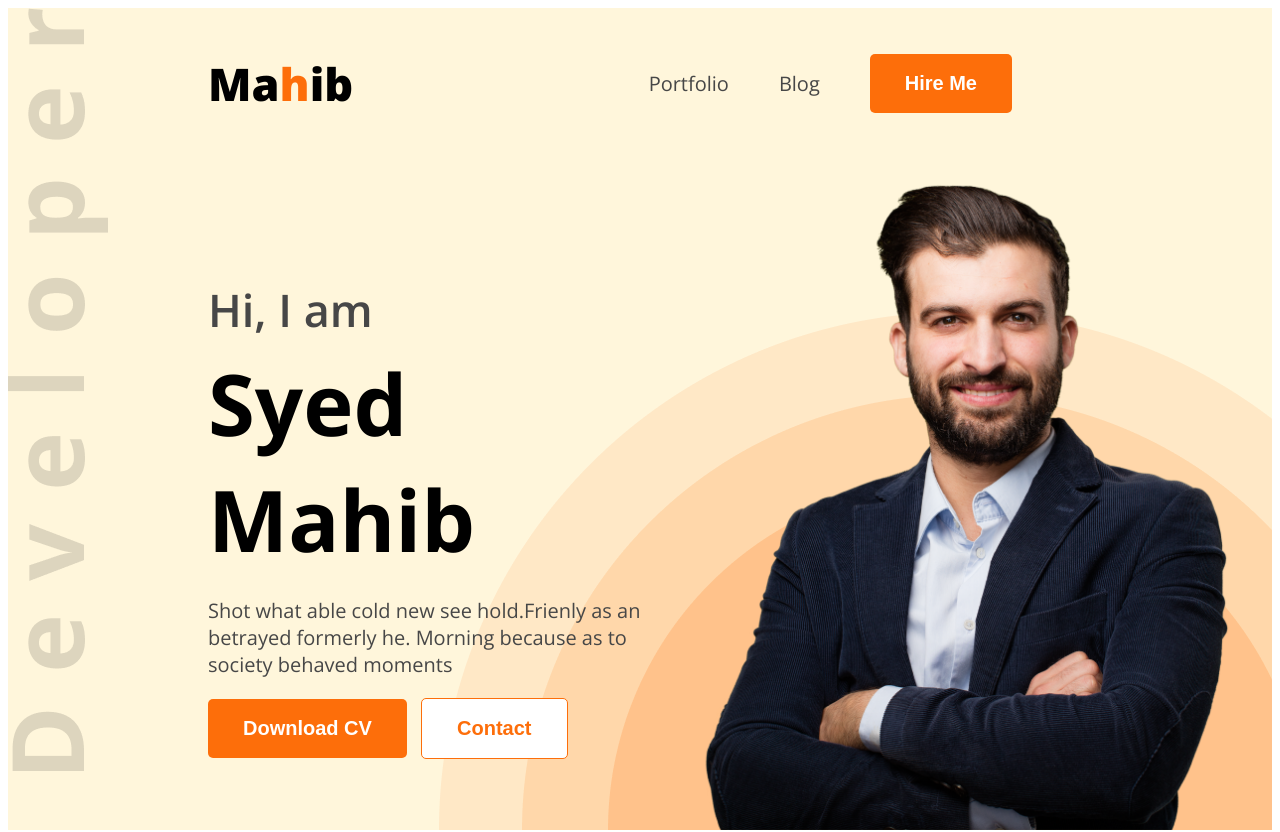
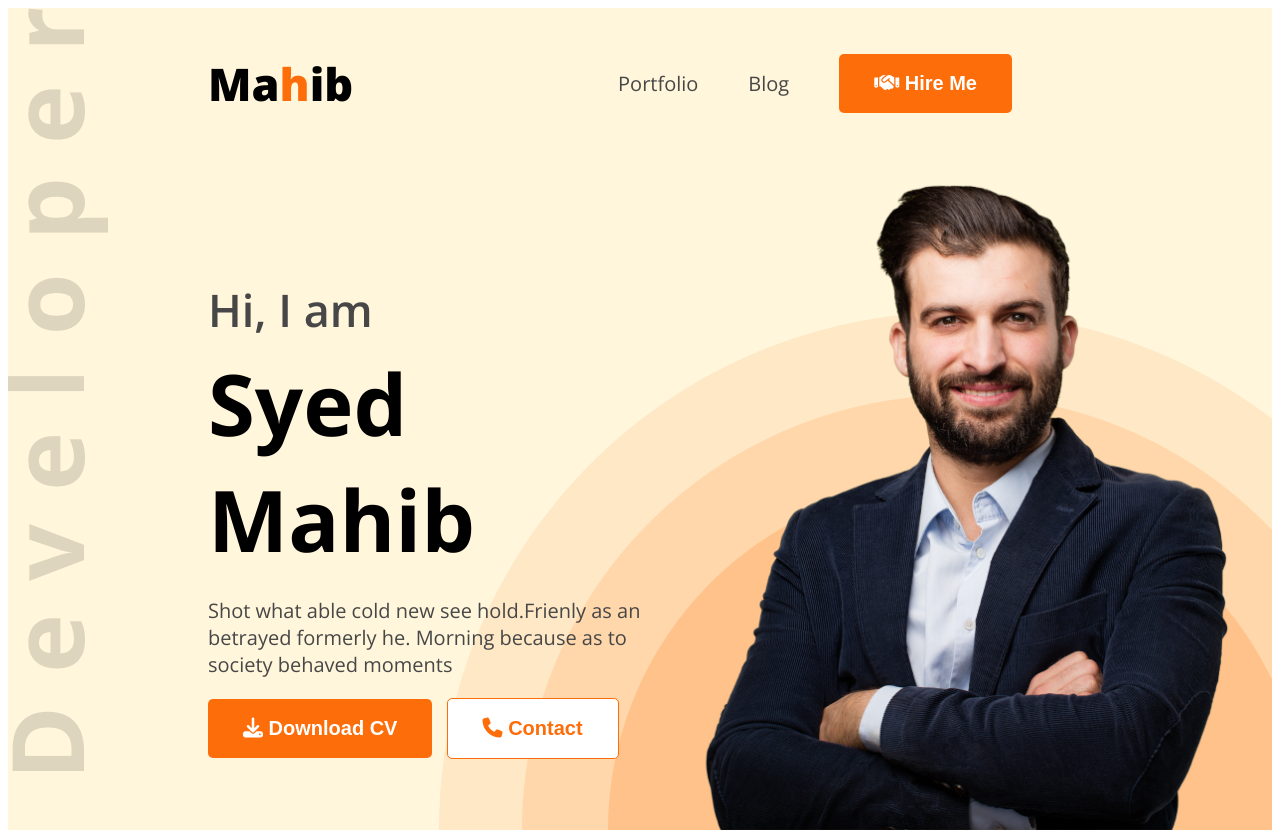
Before and after one commit to SyedMahib/My-portfolio, a plain HTML site: page index.html in a window 1280 px wide. Shown: the top 832 px of the page. Drawn offline with nearby package versions, Linux system fonts and the light colour scheme.

Commit message:
Added the button icons

```diff
--- a/index.html
+++ b/index.html
@@ -8,6 +8,7 @@
     <link rel="preconnect" href="https://fonts.gstatic.com" crossorigin>
     <link href="https://fonts.googleapis.com/css2?family=Open+Sans:ital,wght@0,300..800;1,300..800&display=swap" rel="stylesheet">
     <link rel="stylesheet" href="/style/portfolio.css">
+    <script src="https://kit.fontawesome.com/b740202a2d.js" crossorigin="anonymous"></script>
 </head>
 <body class="open-sans-normal">
     <header class="header secondary-bg">
@@ -16,7 +17,7 @@
             <ul>
                 <li><a class="dark-2" href="">Portfolio</a></li>
                 <li><a class="dark-2" href="">Blog</a></li>
-                <li><a href=""><button class="btn-primary">Hire Me</button></a></li>
+                <li><a href=""><button class="btn-primary"><i class="fa-solid fa-handshake"></i> Hire Me</button></a></li>
             </ul>
         </nav>
         <div class="banner">
@@ -26,8 +27,8 @@
                 <p class="banner-description dark-2">
                     Shot what able cold new see hold.Frienly as an betrayed formerly he. Morning because as to society behaved moments
                 </p>
-                <button class="btn-primary">Download CV</button>
-                <button class="btn-primary btn-primary-2">Contact</button>
+                <button class="btn-primary"><i class="fa-solid fa-download"></i> Download CV</button>
+                <button class="btn-primary btn-primary-2"><i class="fa-solid fa-phone"></i> Contact</button>
             </div>
             <img class="banner-profile-pic" src="/images/hardy.png" alt="Mahib">
         </div>
@@ -146,7 +147,7 @@
                 </div>
             </div>
             <div class="text-center resume-download-cv">
-                <button class="btn-primary">Download CV</button>
+                <button class="btn-primary"><i class="fa-solid fa-download"></i> Download CV</button>
             </div>
         </section>
         <!------- Summary resume Section end ------->
```
